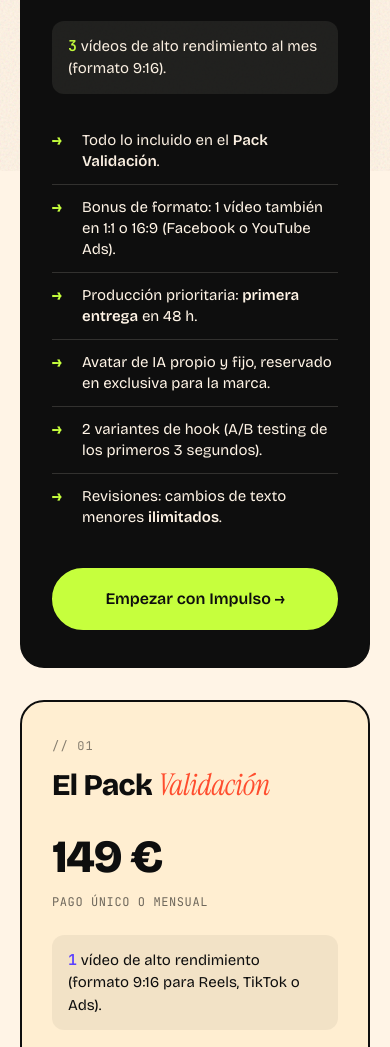
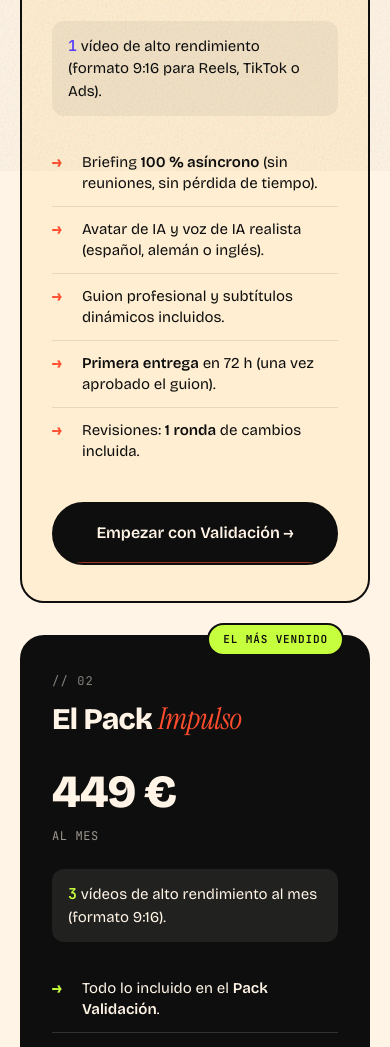
Before and after one commit to Franciscogalera/vidia, a website: page packs.html in a window 390 px wide. Shown: the part 673-1720 px from the top of the page. Drawn offline with nearby package versions, Linux system fonts and the light colour scheme.

Commit message:
Packs mobil: Karten nach Preis sortiert (Bestseller nicht mehr nach oben gezogen)

```diff
--- a/packs.html
+++ b/packs.html
@@ -375,7 +375,6 @@
   /* ---------- RESPONSIVE ---------- */
   @media (max-width: 900px) {
     .pricing-grid { grid-template-columns: 1fr; gap: 32px; }
-    .plan.featured { order: -1; }
     .page-head { padding: 130px 20px 32px; }
     .pricing { padding: 32px 20px 80px; }
   }
```
